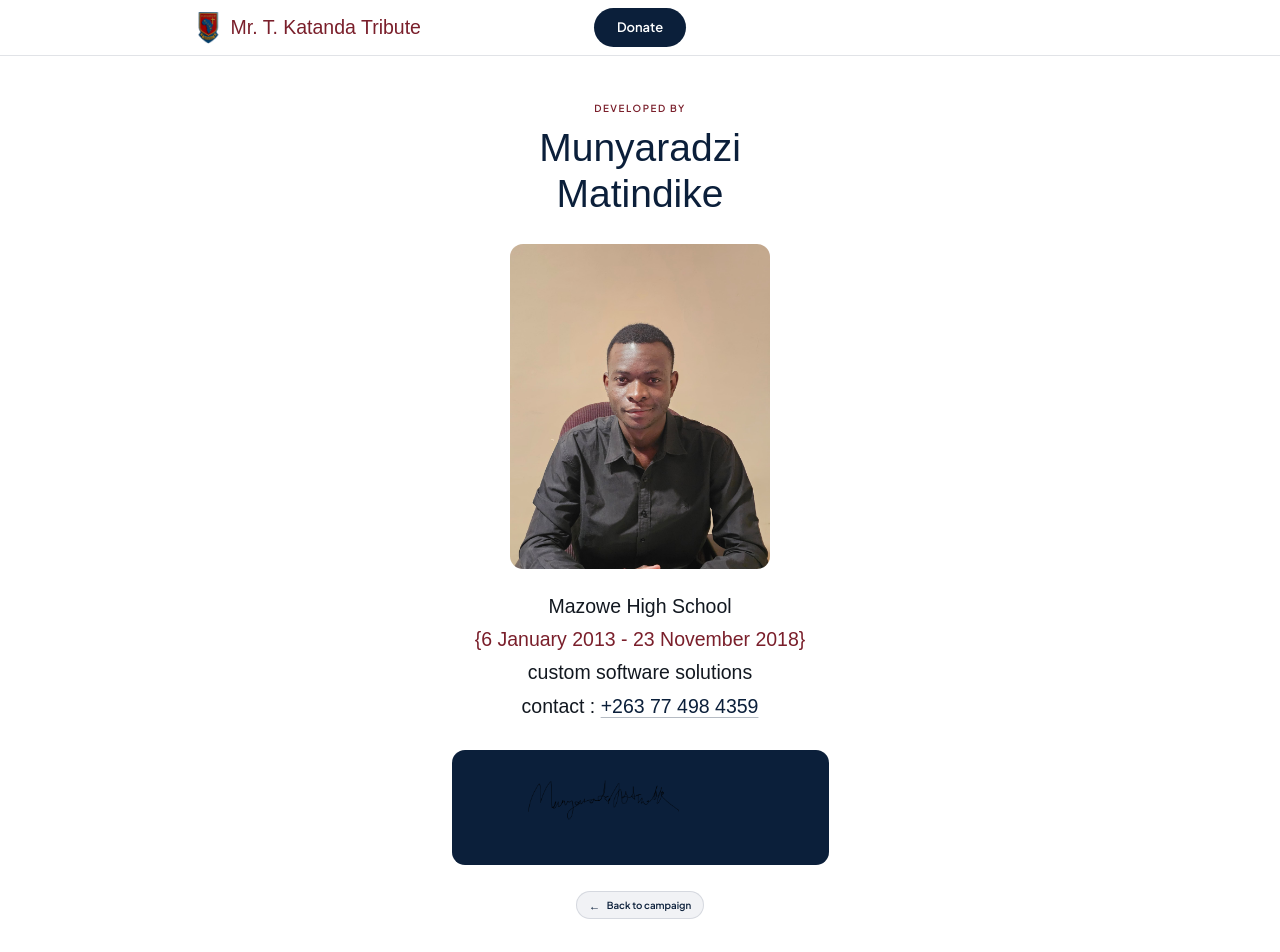
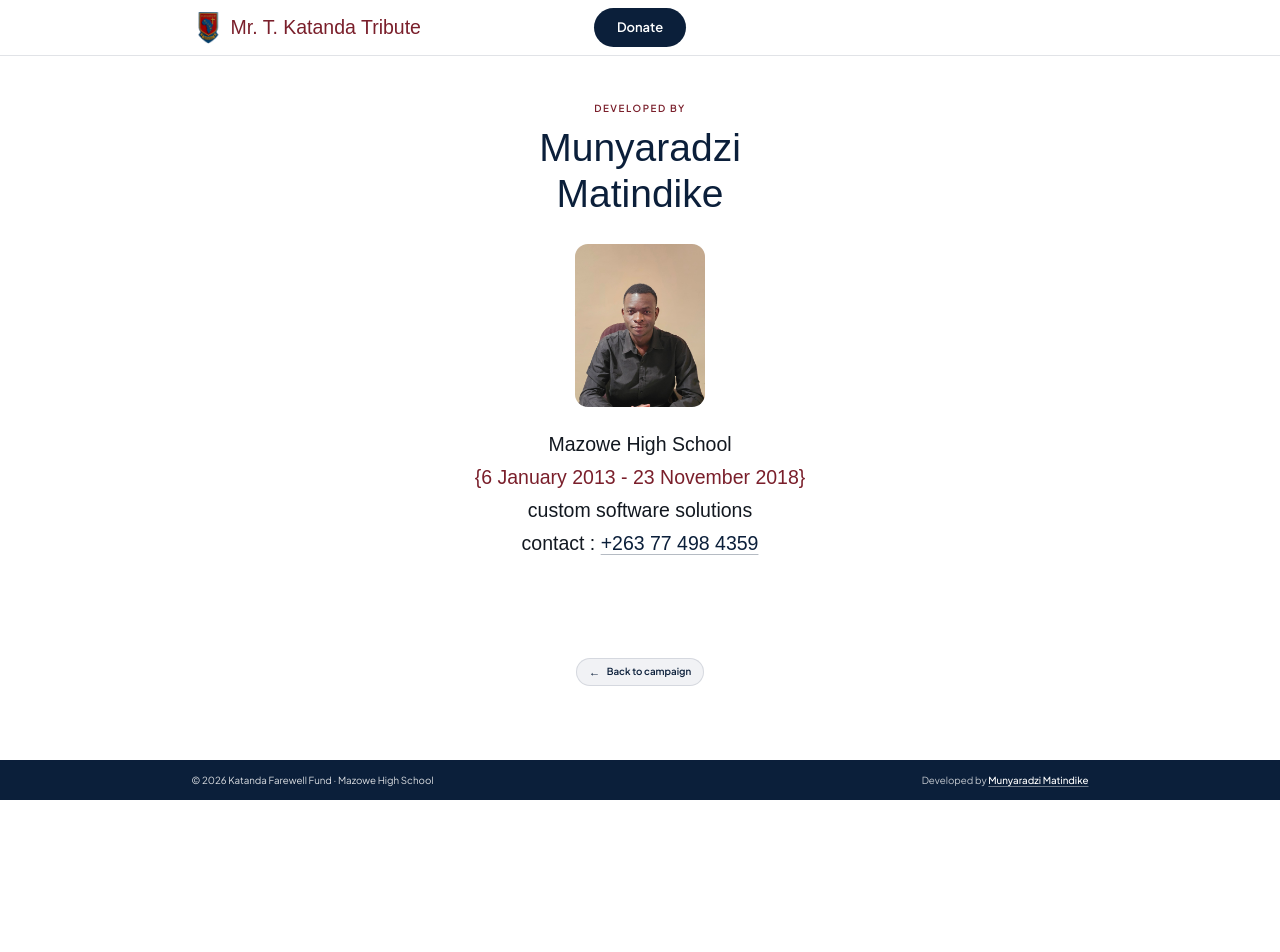
Before and after one commit to devMunyaradziMatindike/katandafarewell, a Next.js app in the folder frontend/: page /developer in a window 1280 px wide. Shown: the top 952 px of the page. After the commit the page ends 800 px from the top, so only its background shows below. Built offline with nearby package versions, Linux system fonts and the light colour scheme; a web font is replaced by a local one.

Commit message:
Tighten developer profile photo and drop signature panel.
Smaller portrait and inverted signature on the page background for clearer credit layout.

Co-authored-by: Cursor <cursoragent@cursor.com>

```diff
--- a/frontend/src/app/developer/page.tsx
+++ b/frontend/src/app/developer/page.tsx
@@ -13,13 +13,13 @@ export default function DeveloperPage() {
         </p>
         <h1 className="motto mt-3 text-4xl text-forest sm:text-5xl">Munyaradzi Matindike</h1>
 
-        <div className="relative mt-8 aspect-[4/5] w-full max-w-xs overflow-hidden rounded-2xl">
+        <div className="relative mt-8 aspect-[4/5] w-full max-w-[10rem] overflow-hidden rounded-2xl">
           <Image
             src="/images/profile.jpeg"
             alt="Munyaradzi Matindike"
             fill
             priority
-            sizes="(max-width: 640px) 80vw, 320px"
+            sizes="160px"
             className="object-cover object-top"
           />
         </div>
@@ -39,15 +39,13 @@ export default function DeveloperPage() {
           </p>
         </div>
 
-        <div className="mt-10 flex w-full justify-center rounded-2xl bg-forest px-6 py-8">
-          <Image
-            src="/images/signature.png"
-            alt="Munyaradzi Matindike signature"
-            width={320}
-            height={120}
-            className="h-auto w-full max-w-xs object-contain"
-          />
-        </div>
+        <Image
+          src="/images/signature.png"
+          alt="Munyaradzi Matindike signature"
+          width={280}
+          height={100}
+          className="mt-10 h-auto w-full max-w-[14rem] object-contain invert"
+        />
 
         <Link
           href="/"
```
